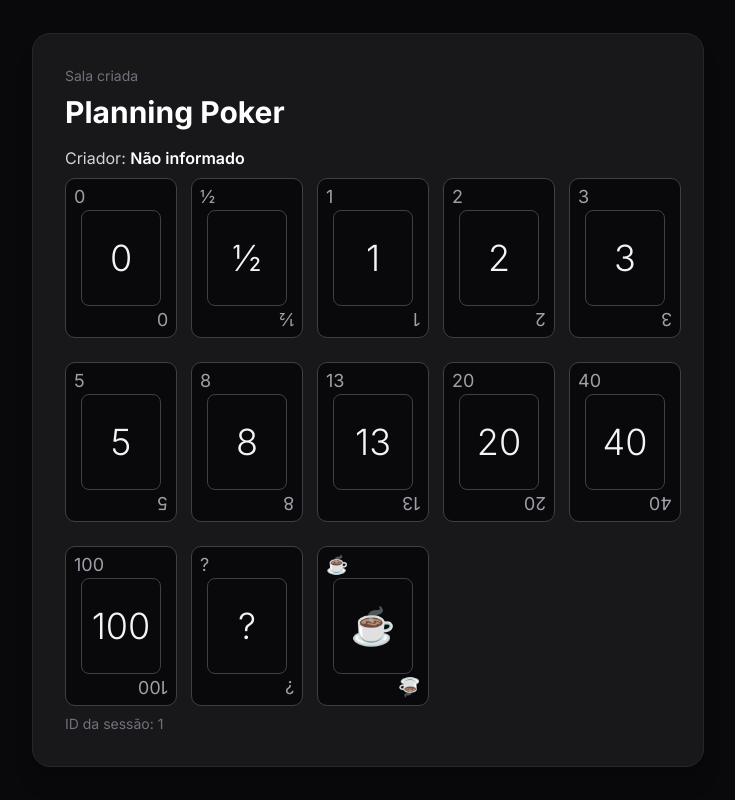
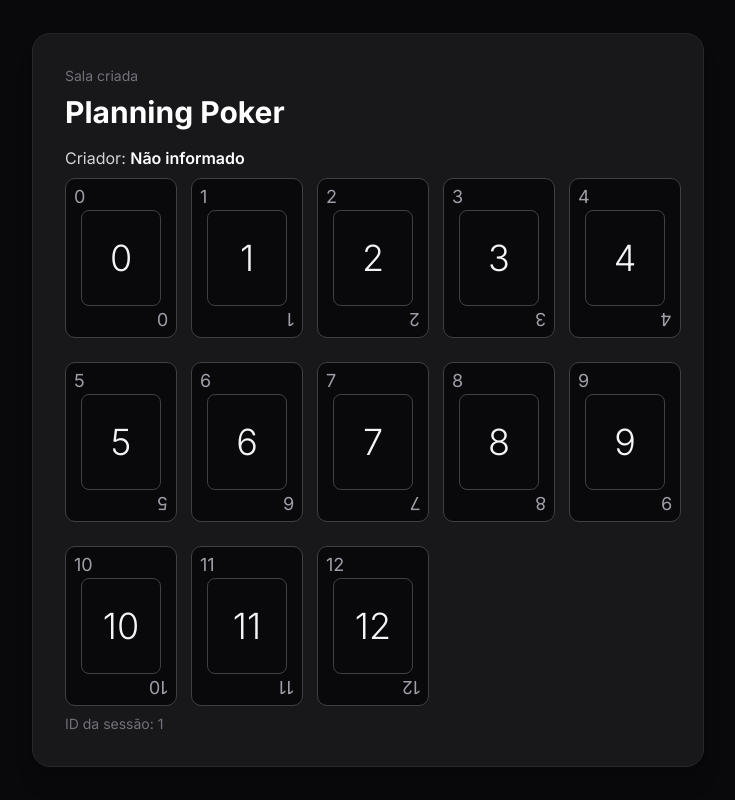
Before and after one commit to mari-sena/planning-poker-front, a Next.js app: page /session/1 in a window 1280 px wide. Shown: the whole page, without its empty margins (272-1007 px from the left). Built offline with nearby package versions, Linux system fonts and the light colour scheme.

Commit message:
fix planning cards typo

```diff
--- a/src/components/molecules/PlanningCard.tsx
+++ b/src/components/molecules/PlanningCard.tsx
@@ -3,7 +3,7 @@
 import { useState } from "react";
 
 export function PlanningCard() {
-  const [selected, setSelected] = useState<string | null>(null);
+  const [selected, setSelected] = useState<number | null>(null);
   const planningCards = [
     "0",
     "½",
@@ -20,13 +20,14 @@ export function PlanningCard() {
     "☕",
   ];
 
-  function handleSelectCard(card: string) {
+  function handleSelectCard(card: number) {
     setSelected(card);
   }
   return (
     <>
-      {planningCards.map((card) => (
+      {planningCards.map((index, card) => (
         <button
+          key={index}
           type="button"
           onClick={() => handleSelectCard(card)}
           className={`
```
